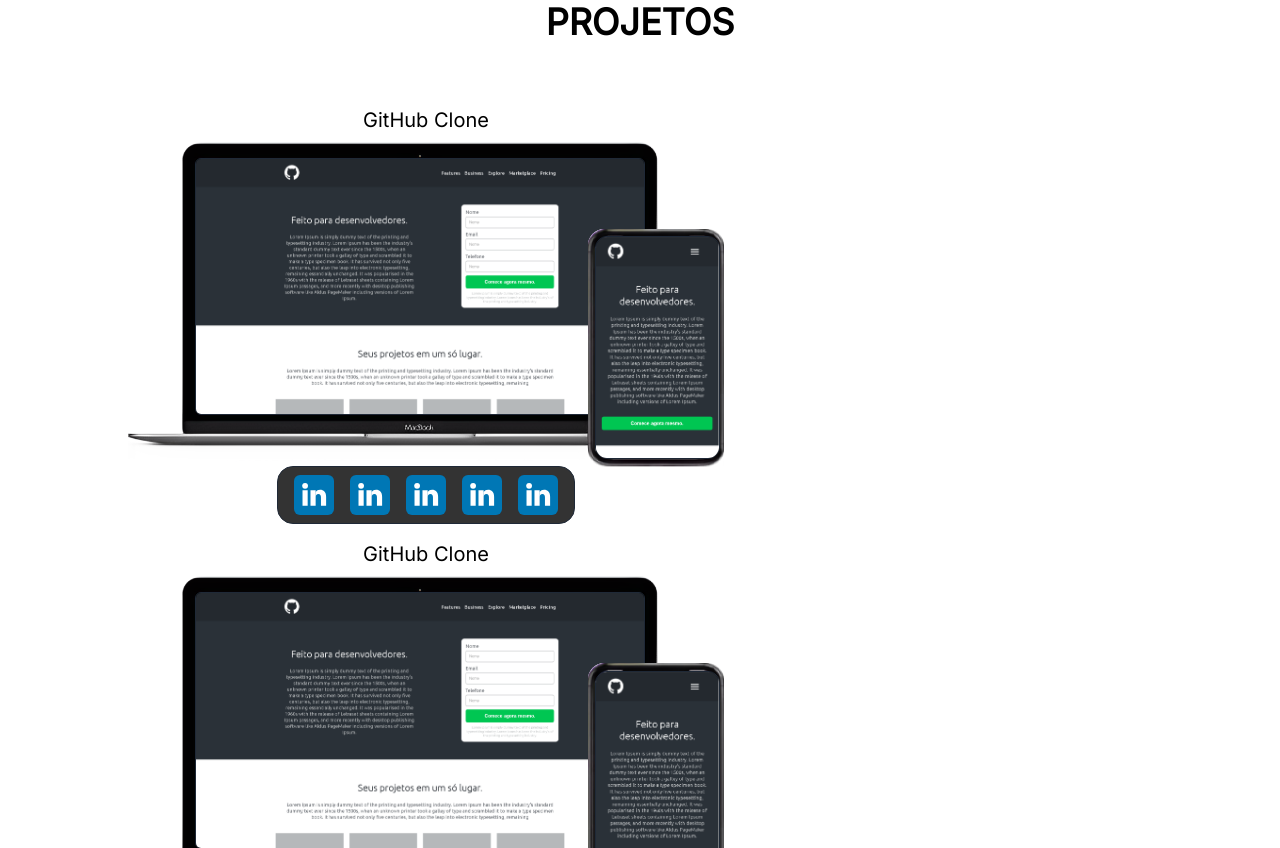
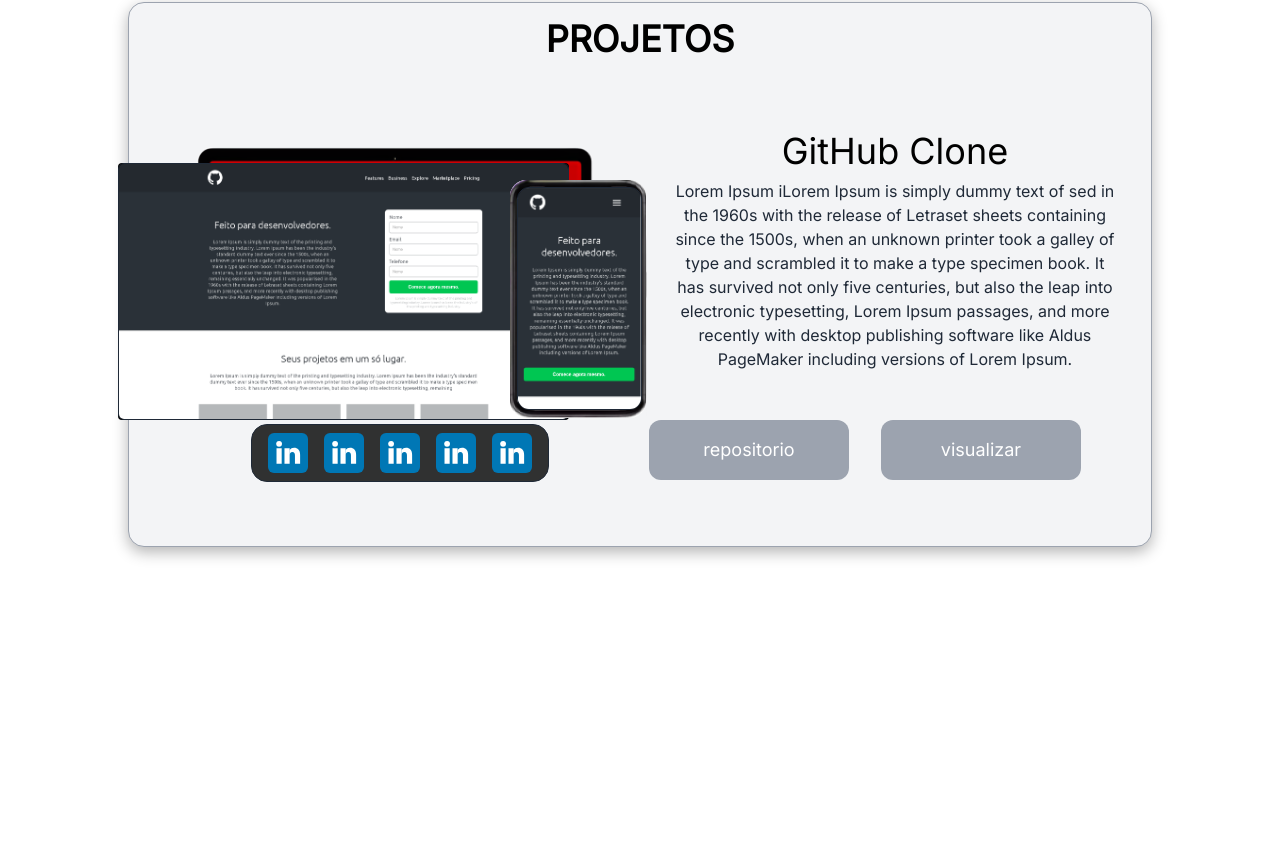
Before and after one commit to sams-dev/portfolio, a Next.js app: page / in a window 1280 px wide. Shown: the part 812-1660 px from the top of the page. After the commit the page ends 1407 px from the top, so only its background shows below. Built offline with nearby package versions, Linux system fonts and the light colour scheme.

Commit message:
reistruturação do component Projects, ajuste no redirecionamento de rota e remoção do slug na interfase

```diff
--- a/src/components/Home/portifolio.tsx
+++ b/src/components/Home/portifolio.tsx
@@ -13,34 +13,28 @@
       <Head>
         <title>Portifolio | samsdev</title>
       </Head>
-      <article className="space-y-16 flex flex-col justify-center items-center text-center">
+      <section id="projetos" className="space-y-16 bg-gray-100 rounded-2xl border border-gray-400 box-shadow p-4 flex flex-col justify-start text-center">
         <h2 className="text-2xl md:text-4xl font-semibold">PROJETOS</h2>
-        <ul className="flex flex-wrap gap-4">
-          {projects.map(({ slug, name, image }, index) => (
-            <Link href={`/projects/${slug}`} key={name + index}>
-              <div className="relative flex flex-col gap-2">
-                <span className="text-xl font-medium">{name}</span>
+        <ul className=" flex gap-4">
+          {projects.map(({ name, image }, index) => (
+            <li className="flex gap-4 p-2" key={name + index}>
+              <div className="py-4 relative flex flex-col justify-start items-center gap-y-2">
                 <Image
                   src="/responsive (2).png"
                   alt=""
                   width={596}
                   height={580} />
 
-                <div className="desktop rounded absolute bg-black md:bottom-[51px] md:right-[78px] z-10">
-                  <li className="project inline-block relative flex flex-col gap-2">
-                    <div className="visualizar border-4 rounded p-2 md:text-2xl font-bold text-white absolute bottom-[80px]  md:bottom-[20px] right-[80px] md:right-[140px] z-10 ">VISUALIZAR</div>
-
-                    <Image
-                      src={image.url}
-                      alt={image.alt}
-                      width={450}
-                      height={450}
-                      className="object-cover border border-gray-800 rounded-md" />
-
-                  </li>
+                <div className="desktop rounded absolute bg-black md:top-[32px] md:right-[78px] z-10">
+                  <Image
+                    src={image.url}
+                    alt={image.alt}
+                    width={550}
+                    height={550}
+                    className="object-cover border border-gray-800 rounded-md" />
                 </div>
 
-                <div className="mobile bg-white absolute rounded-2xl md:bottom-[-1px] md:right-[0px] z-30">
+                <div className="mobile bg-white absolute rounded-2xl md:bottom-[80px] md:right-[1px] z-30">
                   <Image
                     src="/cel.png"
                     alt=""
@@ -56,19 +50,29 @@
                       className="border border-gray-800 rounded-xl absolute md:bottom-[8px] md:right-[4px] z-10" />
                   </div>
                 </div>
+                <ul className="flex inline-flex justify-center items-center gap-4 bg-black bg-opacity-80 border border-gray-800 rounded-2xl px-4 py-2" >
+                  <li><Image src="/assets/linkedin.svg" alt="" width={40} height={40} /></li>
+                  <li><Image src="/assets/linkedin.svg" alt="" width={40} height={40} /></li>
+                  <li><Image src="/assets/linkedin.svg" alt="" width={40} height={40} /></li>
+                  <li><Image src="/assets/linkedin.svg" alt="" width={40} height={40} /></li>
+                  <li><Image src="/assets/linkedin.svg" alt="" width={40} height={40} /></li>
+                </ul>
               </div>
-              <ul className="flex inline-flex justify-center justify-items-center items-center gap-4 bg-black bg-opacity-80 border border-gray-800 rounded-2xl px-4 py-2" >
-                <li><Image src="/assets/linkedin.svg" alt="" width={40} height={40}/></li>
-                <li><Image src="/assets/linkedin.svg" alt="" width={40} height={40}/></li>
-                <li><Image src="/assets/linkedin.svg" alt="" width={40} height={40}/></li>
-                <li><Image src="/assets/linkedin.svg" alt="" width={40} height={40}/></li>
-                <li><Image src="/assets/linkedin.svg" alt="" width={40} height={40}/></li>
-              </ul>
-            </Link>
+              <div className="relative text-center w-[560px]">
+                <span className="text-4xl font-medium">{name}</span>
+                <p className="p-2 text-gray-800">Lorem Ipsum iLorem Ipsum is simply dummy text of sed in the 1960s with the release of Letraset sheets containing since the 1500s, when an unknown printer took a galley of type and scrambled it to make a type specimen book. It has survived not only five centuries, but also the leap into electronic typesetting, Lorem Ipsum passages, and more recently with desktop publishing software like Aldus PageMaker including versions of Lorem Ipsum.</p>
+                <div className="flex gap-8 p-4 absolute md:bottom-[2px] md:right-[30px] justify-center items-center">
+                  <a className="bg-gray-400 text-white text-lg w-[200px] p-4 rounded-xl" href="">repositorio</a>
+                  <a className="bg-gray-400 text-white text-lg w-[200px] p-4 rounded-xl" href="">visualizar</a>
+                </div>
 
+              </div>
+            </li>
           ))}
         </ul>
-      </article>
+        <br></br>
+
+      </section>
     </>
 
   );
--- a/src/components/commons/Navbar/MenuMobile.tsx
+++ b/src/components/commons/Navbar/MenuMobile.tsx
@@ -24,7 +24,7 @@
         </div>
         <nav className="flex flex-col gap-8 text-xl p-5 items-center">
           <Link href="/" onClick={onClose}>Sobre mim</Link>
-          <Link href="/portfolio" onClick={onClose}>Portfolio</Link>
+          <Link href="/#projetos" onClick={onClose}>Portfolio</Link>
           <Link href="/contatos" onClick={onClose}>Entre em contato</Link>
         </nav>
       </div>
--- a/src/components/commons/Navbar/index.tsx
+++ b/src/components/commons/Navbar/index.tsx
@@ -29,7 +29,7 @@
       </button>
       <nav className="hidden md:flex items-center gap-4 text-md">
         <Link href='/'>Sobre mim</Link>
-        <Link href='/portfolio'>Portfolio</Link>
+        <Link href='/#projetos'>Portfolio</Link>
         <Link href='/contatos'>Entre em contato</Link>
       </nav>
       <MenuMobile isVisible={isMenuOpen} onClose={closeMenu} />
--- a/src/pages/index.tsx
+++ b/src/pages/index.tsx
@@ -5,53 +5,12 @@
 const Home = () => {
   const projectList = [
     {
-    slug: 'github-clone',
     name: 'GitHub Clone',
     image: {
       url: '/github-project.png',
       alt: 'imagem do site github clone',
     }
-  },
-  {
-    slug: 'github-clone',
-    name: 'GitHub Clone',
-    image: {
-      url: '/github-project.png',
-      alt: 'imagem do site github clone',
-    }
-  },
-  {
-    slug: 'github-clone',
-    name: 'GitHub Clone',
-    image: {
-      url: '/github-project.png',
-      alt: 'imagem do site github clone',
-    }
-  },
-  {
-    slug: 'github-clone',
-    name: 'GitHub Clone',
-    image: {
-      url: '/github-project.png',
-      alt: 'imagem do site github clone',
-    }
-  },
-  {
-    slug: 'github-clone',
-    name: 'GitHub Clone',
-    image: {
-      url: '/github-project.png',
-      alt: 'imagem do site github clone',
-    }
-  },
-  {
-    slug: 'github-clone',
-    name: 'GitHub Clone',
-    image: {
-      url: '/github-project.png',
-      alt: 'imagem do site github clone',
-    }
-  },
+  }
 ];
 
   return (
--- a/src/styles/globals.css
+++ b/src/styles/globals.css
@@ -4,21 +4,6 @@
 
 html, body {
   background-color: white;
-}
-
-.project img:hover {
-  filter: blur(4px) brightness(50%);
-}
-
-.project .visualizar {
-  display: none;
-  opacity: 0;
-}
-
-.project:hover .visualizar {
-  display: block;
-  opacity: 1;
-  transition: visibility 0.2s, opacity 0.2s;
 }
 
 .desktop {
@@ -30,3 +15,7 @@
   width: 136px;
   height: 238px;
 }
+
+.box-shadow {
+  box-shadow: rgba(0, 0, 0, 0.30) 0px 5px 15px;
+}
--- a/src/types/home.d.ts
+++ b/src/types/home.d.ts
@@ -4,7 +4,6 @@
 }
 
 export interface Project {
-    slug: string;
     name: string;
     image: Image;
 }
```
